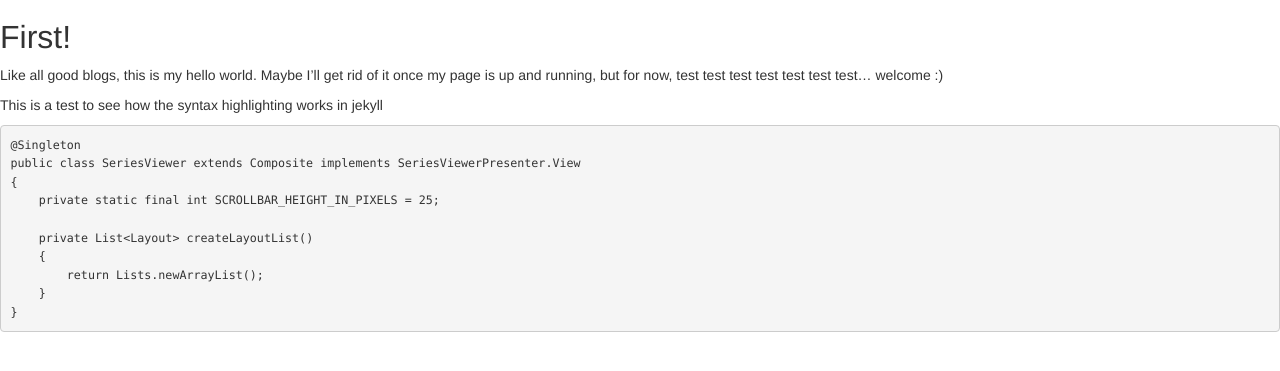
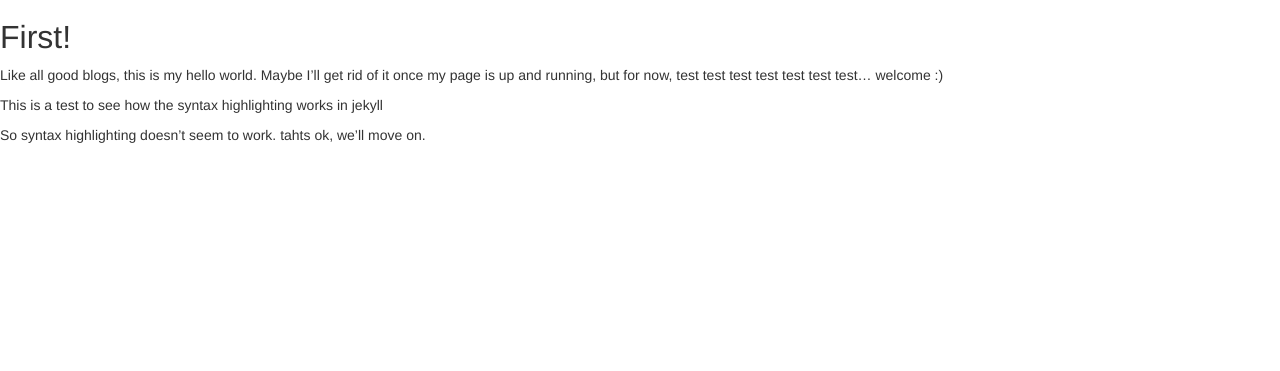
Before and after one commit to vijaysharm/vijaysharm.github.io, a Jekyll site: the page built from _posts/2013-08-6-first.md, in a window 1280 px wide. Shown: the top 371 px of the page. Built offline with Jekyll 4.4.1, drawn with Linux system fonts in a browser that asks for light colours.

Commit message:
removed highlighting. i think thats what broke everything

```diff
--- a/_posts/2013-08-6-first.md
+++ b/_posts/2013-08-6-first.md
@@ -8,15 +8,4 @@ Like all good blogs, this is my hello world. Maybe I'll get rid of it once my pa
 This is a test to see how the syntax highlighting works in jekyll
 
 
-{% highlight java %}
-@Singleton
-public class SeriesViewer extends Composite implements SeriesViewerPresenter.View
-{
-    private static final int SCROLLBAR_HEIGHT_IN_PIXELS = 25;
-
-    private List<Layout> createLayoutList()
-    {
-    	return Lists.newArrayList();
-    }
-}
-{% endhighlight %}
+So syntax highlighting doesn't seem to work. tahts ok, we'll move on.
```
